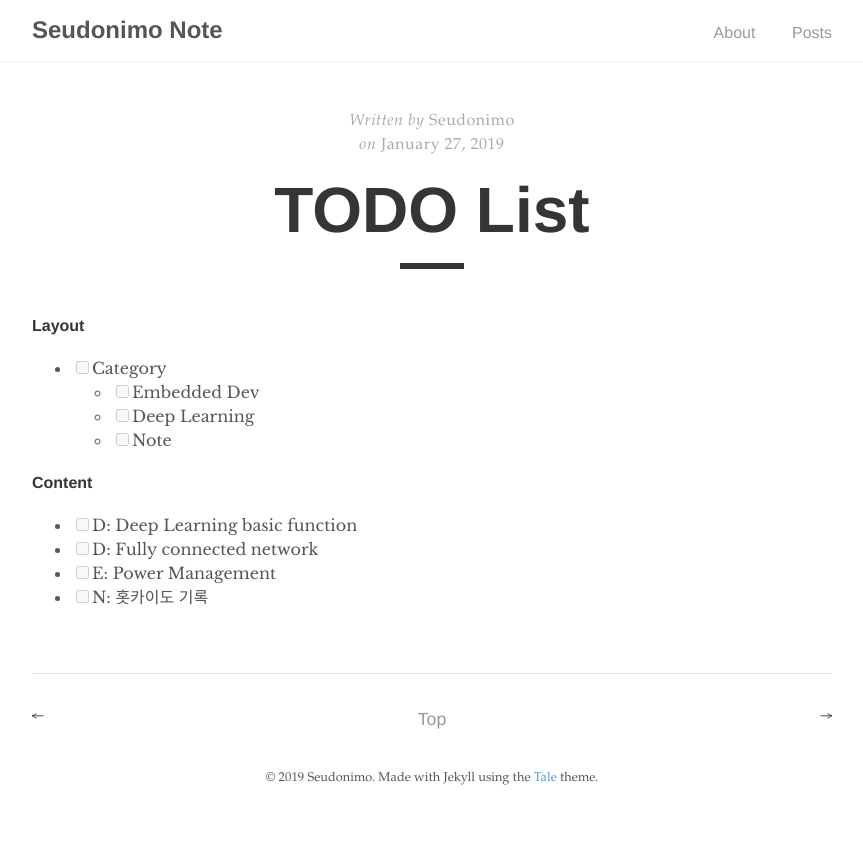
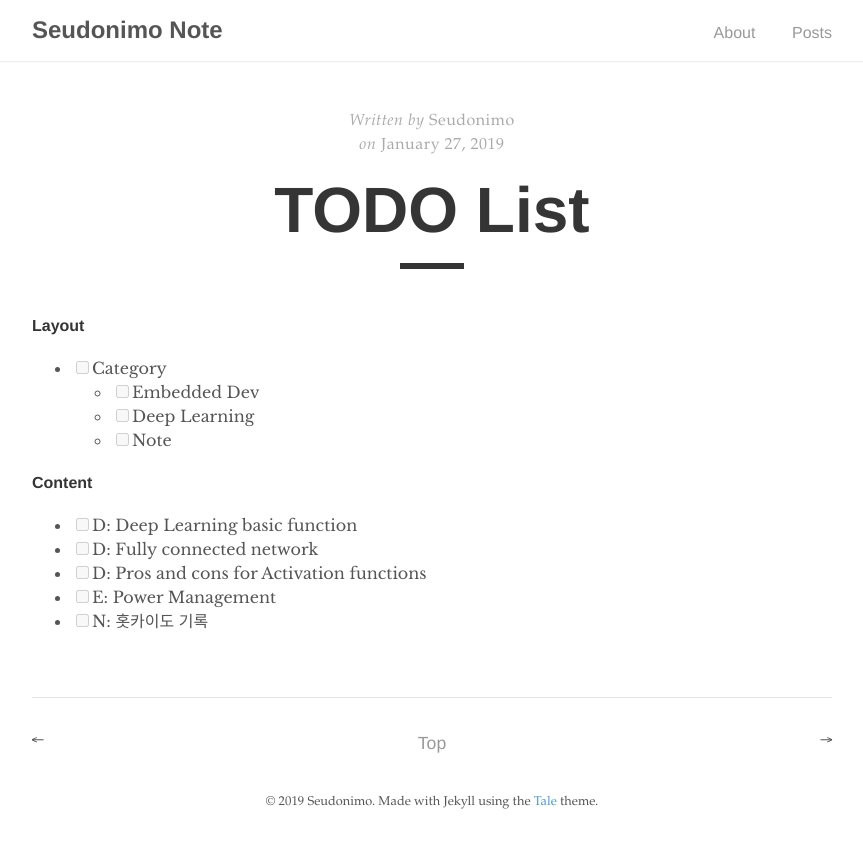
Before and after one commit to seudonimo/seudonimo_grave.github.io, a Jekyll site: the page built from _posts/2019-01-27-TODO.md, in a window 1280 px wide. Shown: the top 848 px of the page, without its empty margins (208-1071 px from the left). Built offline with Jekyll 4.4.1, drawn with Linux system fonts in a browser that asks for light colours; comment, search, counter and statistics services are not loaded.

Commit message:
Add Pros and cons for Activation Functions
Add Pros and cons for Activation Functions

```diff
--- a/_posts/2019-01-27-TODO.md
+++ b/_posts/2019-01-27-TODO.md
@@ -18,5 +18,6 @@ author: "Seudonimo"
 
 - [ ] D: Deep Learning basic function
 - [ ] D: Fully connected network
+- [ ] D: Pros and cons for Activation functions
 - [ ] E: Power Management
 - [ ] N: 홋카이도 기록
```
